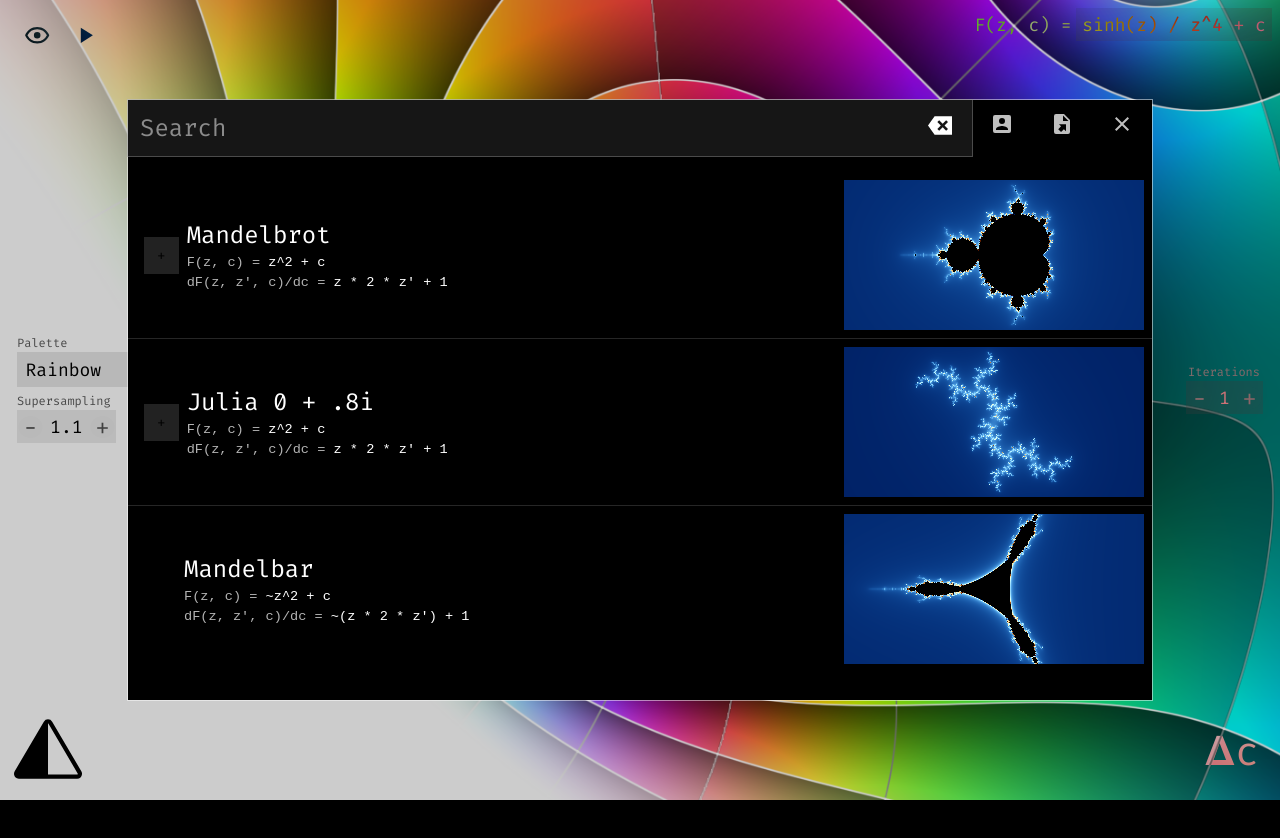
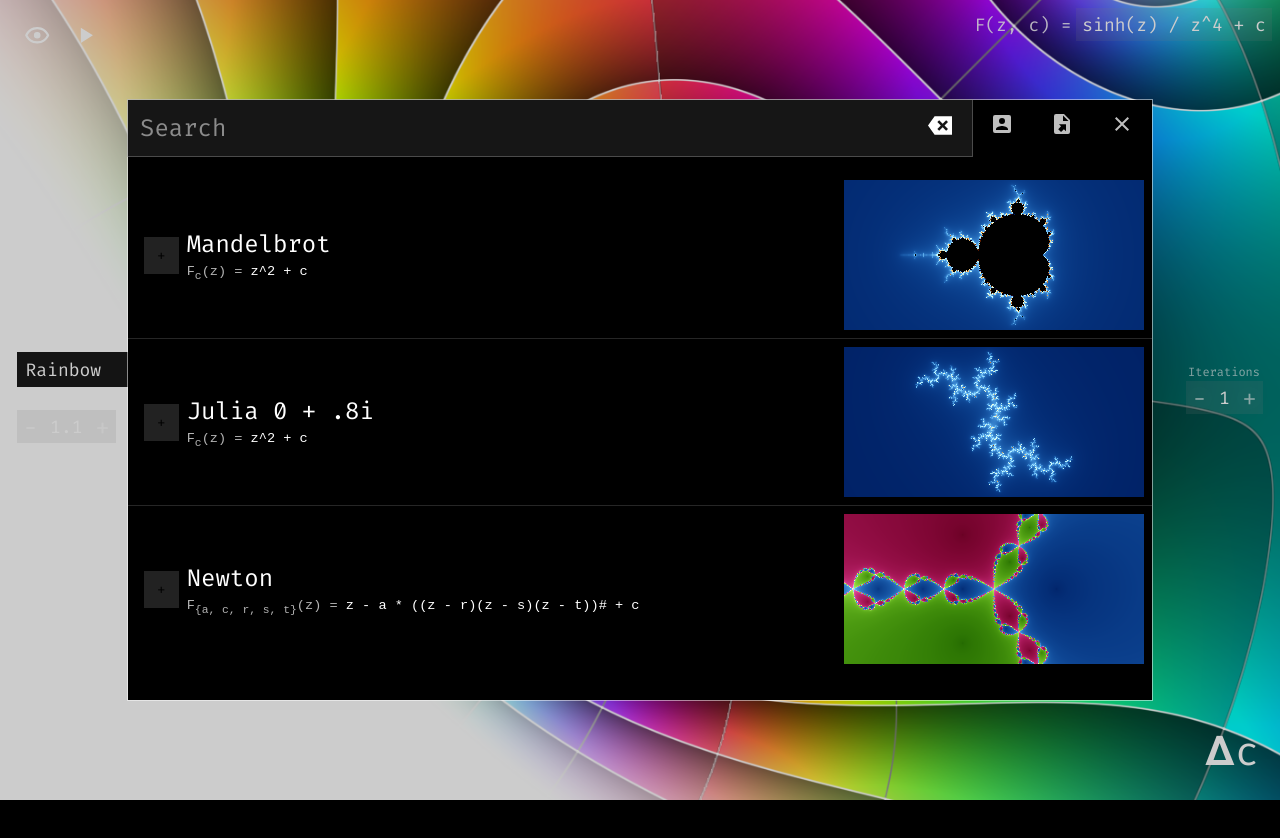
Before and after one commit to paradoxxxzero/fracture, a React (Vite) app: page / in a window 1280 px wide. Both pictures are taken after a click on the button 48 px from the left and 752 px from the top of the page. Shown: the top 838 px of the page. Built offline with nearby package versions, Linux system fonts and the light colour scheme.

Commit message:
Export to png of arbitrary size

```diff
--- a/fracture/components/Preset.jsx
+++ b/fracture/components/Preset.jsx
@@ -1,5 +1,16 @@
 import { memo, useEffect, useState } from 'react'
 import Preview from './Preview'
+
+const formatArgs = argsdict => {
+  const args = Object.keys(argsdict).filter(arg => arg != 'z').sort()
+  if (!args.length) {
+    return null
+  }
+  if (args.length === 1) {
+    return args[0]
+  }
+  return `{${args.join(', ')}}`
+}
 
 const getNodeText = node => {
   if (['string', 'number'].includes(typeof node)) {
@@ -56,6 +67,8 @@ export default memo(function Preset({
     setOpen(false)
   }, [name, search, subforms])
 
+  const args = formatArgs(params.args)
+
   return (
     <div style={{ display: visible ? 'block' : 'none' }}>
       <div
@@ -63,9 +76,8 @@ export default memo(function Preset({
         onClick={() => onPreset(params, index)}
       >
         <div
-          className={`preset-header preset-name-${
-            subforms.length ? 'button' : 'only'
-          }`}
+          className={`preset-header preset-name-${subforms.length ? 'button' : 'only'
+            }`}
         >
           {subforms.length ? (
             <button
@@ -82,13 +94,13 @@ export default memo(function Preset({
             <div className="preset-content">
               <span className="preset-name">{name}</span>
               <code className="preset-formula">
-                <span className="preset-assignment">F(z, c) = </span>
+                <span className="preset-assignment">F{args ? <sub>{args}</sub> : null}(z) = </span>
                 {params.f}
               </code>
-              {/* <code className="preset-derivative_z">
+              <code className="preset-derivative_z">
                 <span className="preset-assignment">dF(z, z', c)/dz = </span>
                 {params.f_prime_z}
-              </code> */}
+              </code>
               <code className="preset-derivative_c">
                 <span className="preset-assignment">dF(z, z', c)/dc = </span>
                 {params.f_prime_c}
--- a/fracture/components/UI.jsx
+++ b/fracture/components/UI.jsx
@@ -18,6 +18,7 @@ import Number from './Number.jsx'
 import Presets from './Presets'
 import Select from './Select.jsx'
 import { cx } from '../decimal.js'
+import { makeBigPng } from '../export.js'
 
 const getShowUI = () => {
   try {
@@ -112,6 +113,30 @@ export default function UI({ runtime, params, setRuntime, updateParams }) {
     }
   }, [handlePreset, presetIndex])
 
+  const exportImage = useCallback(async () => {
+    closePresets()
+    const res = window.prompt('Select image resolution', '500x500')
+    if (!res || !res.includes('x')) {
+      console.error('Invalid resolution')
+      return
+    }
+    const [width, height] = res.split('x').map(x => parseInt(x))
+    if (isNaN(width) || isNaN(height)) {
+      console.error('Invalid resolution')
+      return
+    }
+
+    const url = await makeBigPng(runtime, width, height)
+    if (url) {
+      const a = document.createElement('a')
+      document.body.appendChild(a)
+      a.style.display = 'none'
+      a.href = url
+      a.download = `${document.title}-${width}x${height}`
+      a.click()
+    }
+  }, [closePresets, runtime])
+
   const args = Object.keys(params.args)
 
   return (
@@ -119,6 +144,7 @@ export default function UI({ runtime, params, setRuntime, updateParams }) {
       <Presets
         open={showPresets}
         onPreset={handlePreset}
+        onExportImage={exportImage}
         closePresets={closePresets}
       />
       <main className={runtime.error ? 'error ui' : 'ui'} title={runtime.error}>
@@ -566,8 +592,7 @@ export default function UI({ runtime, params, setRuntime, updateParams }) {
           )}
           {['simple', 'advanced', 'full'].includes(showUI) ? (
             <button
-              className={`space-button button${
-                runtime.processing ? ' processing' : ''
+              className={`space-button button${runtime.processing ? ' processing' : ''
                 }`}
               onClick={() =>
                 updateParams({
--- /dev/null
+++ b/fracture/export.js
@@ -0,0 +1,128 @@
+import { render, updateUniforms } from './render'
+
+function wait() {
+  return new Promise(resolve => {
+    setTimeout(resolve, 100)
+  })
+}
+
+export const renderChunk = (
+  runtime,
+  fullWidth,
+  fullHeight,
+  x,
+  y,
+  width,
+  height,
+  margin = 0
+) => {
+  const { gl } = runtime
+  const margins = {
+    left: 0,
+    right: 0,
+    top: 0,
+    bottom: 0,
+  }
+
+  margins.left = Math.min(margin, x)
+  margins.top = Math.min(margin, y)
+  margins.right = Math.min(margin, fullWidth - x - width)
+  margins.bottom = Math.min(margin, fullHeight - y - height)
+
+  render(runtime, {
+    height: height + margins.top + margins.bottom,
+    width: width + margins.left + margins.right,
+    x: x - margins.left,
+    y: y - margins.top,
+    fullWidth,
+    fullHeight,
+  })
+
+  const data = new Uint8ClampedArray(width * height * 4)
+  gl.bindFramebuffer(gl.FRAMEBUFFER, null)
+  gl.readPixels(
+    margins.left,
+    margins.bottom,
+    width,
+    height,
+    gl.RGBA,
+    gl.UNSIGNED_BYTE,
+    data
+  )
+  return new ImageData(data, width, height)
+}
+
+export const iterateChunks = async (
+  runtime,
+  width,
+  height,
+  chunkWidth,
+  chunkHeight,
+  progress,
+  combinedCtx,
+  margin = 0
+) => {
+  const total = Math.ceil(width / chunkWidth) * Math.ceil(height / chunkHeight)
+  let i = 0
+  for (let chunkY = 0; chunkY < height; chunkY += chunkHeight) {
+    const localHeight = Math.min(chunkHeight, height - chunkY)
+
+    for (let chunkX = 0; chunkX < width; chunkX += chunkWidth) {
+      const localWidth = Math.min(chunkWidth, width - chunkX)
+
+      const data = renderChunk(
+        runtime,
+        width,
+        height,
+        chunkX,
+        chunkY,
+        localWidth,
+        localHeight,
+        margin
+      )
+      if (!data) {
+        return
+      }
+
+      combinedCtx.putImageData(data, chunkX, chunkY)
+
+      progress.innerHTML = `${(++i / total * 100).toFixed(0)}%`
+
+      await wait()
+    }
+  }
+}
+
+export async function makeBigPng(runtime, width, height) {
+  const chunkWidth = 100
+  const chunkHeight = 100
+  const margin = 0
+
+  const progress = document.createElement('div')
+  progress.className = 'export-progress'
+  document.body.appendChild(progress)
+
+  const combinedCanvas = document.createElement('canvas')
+  combinedCanvas.width = width
+  combinedCanvas.height = height
+  const combinedCtx = combinedCanvas.getContext('2d')
+
+  try {
+    await iterateChunks(
+      runtime,
+      width,
+      height,
+      chunkWidth,
+      chunkHeight,
+      progress,
+      combinedCtx,
+      margin
+    )
+  } finally {
+    document.body.removeChild(progress)
+  }
+  updateUniforms(runtime)
+  render(runtime)
+
+  return combinedCanvas.toDataURL('image/png')
+}
--- a/fracture/formula.js
+++ b/fracture/formula.js
@@ -964,6 +964,12 @@ class Leaf {
     // if (this.type === 'identifier' && this.value === 'i') {
     //   return new Complex(new Leaf('number', 0), new Leaf('number', 1))
     // }
+    if (this.type === 'identifier' && this.value === 'x') {
+      return new FunctionOp('re', [new Leaf('identifier', 'z')])
+    }
+    if (this.type === 'identifier' && this.value === 'y') {
+      return new FunctionOp('im', [new Leaf('identifier', 'z')])
+    }
     return this
   }
 }
@@ -983,7 +989,7 @@ const readToken = (input, i) => {
 
 const tokenize = input => {
   let tokens = []
-  for (let i = 0; i < input.length; ) {
+  for (let i = 0; i < input.length;) {
     const token = readToken(input, i)
     i = token.end
     if (token.type !== 'whitespace') {
--- a/fracture/hooks/useInteract.js
+++ b/fracture/hooks/useInteract.js
@@ -34,13 +34,13 @@ export const useInteract = (runtime, updateParams) => {
   const shift = useCallback(
     (dx, dy, zoom, alt) => {
       const aspect = runtime.gl.canvas.width / runtime.gl.canvas.height
-      const width = local.current.scale.multiply(2)
+      const height = local.current.scale.multiply(2)
       const move = zoom ? runtime.varying : runtime.move
       // alt = !alt === (zoom || runtime.moveCenter)
       move.split('').forEach(key => {
         // if (runtime.varying.includes(key) === alt) {
         local.current.args[key] = local.current.args[key].add(
-          cx(-dx * aspect, dy).multiply(width)
+          cx(-dx * aspect, dy).multiply(height)
         )
         // }
       })
@@ -85,7 +85,6 @@ export const useInteract = (runtime, updateParams) => {
         runtime.env.uniforms.scale,
         local.current.scale.to2fv()
       )
-      update()
       if (!loop.current) {
         loop.current = requestAnimationFrame(animate)
       }
@@ -150,6 +149,7 @@ export const useInteract = (runtime, updateParams) => {
     }
 
     const onUp = e => {
+      update()
       local.current.pointers.clear()
       distance = null
       pinch = null
@@ -176,6 +176,7 @@ export const useInteract = (runtime, updateParams) => {
       const y = e.clientY / window.innerHeight
       rescale(delta, x, y)
       quickUpdate()
+      update()
     }
     document.addEventListener('wheel', handleWheel)
     return () => {
--- a/fracture/presets.js
+++ b/fracture/presets.js
@@ -72,11 +72,11 @@ const newt = (name, f, extra = {}) => ({
   },
 })
 
-const nova = (name, f, g, extra = {}) => ({
+const nova = (name, f, extra = {}) => ({
   name,
   params: {
     args: { z: cx(1), c: cx(-0.5) },
-    f: `z - ${g ? `${g} * ` : ''}(${f})# + c`,
+    f: `z - ${extra?.args?.a ? 'a * ' : ''}(${f})# + c`,
     useDerivative: false,
     convergent: true,
     divergent: false,
@@ -146,19 +146,6 @@ export const presets = withDefaults([
         scale: cx(3),
         derivative: 350,
       }),
-    ],
-  },
-  {
-    ...julia('Julia 0 + .8i', 2, cx(0, 0.8)),
-    subforms: [
-      julia('Julia -.7 + .27015', 2, cx(-0.7, 0.27015)),
-      julia('Julia .355 + .355i', 2, cx(0.355, 0.355)),
-      julia('Bijulia -.371594 + .662412i', 3, cx(-0.371594, 0.662412)),
-      julia('Trijulia -.29053 - .450488i', 4, cx(-0.29053, -0.450488), {
-        derivative: 175,
-      }),
-    ],
-  },
       {
         name: 'Mandelbar',
         params: {
@@ -167,6 +154,36 @@ export const presets = withDefaults([
           f_perturb: '~(2 * Z * dz + dz^2) + dc',
         },
       },
+      {
+        name: 'Tearbrot',
+        params: {
+          args: { z: cx(), c: cx(0, 1) },
+          scale: cx(4),
+          transform: rotate(-Math.PI / 2),
+          f: '(z + 1)^2 / c',
+          showDerivative: true,
+          derivative: 80,
+          f_perturb:
+            '(C * dz^2 + 2 * C * dz * Z + 2 * C * dz - dc * Z^2 - 2 * dc * Z - dc) / (C * (C + dc))',
+        },
+      },
+      {
+        name: 'Moonbrot',
+        params: {
+          scale: cx(6),
+          f: 'c / (z + 1)^2',
+          derivative: 120,
+        },
+      },
+      {
+        name: 'Mothbrot',
+        params: {
+          scale: cx(1.5),
+          f: 'z^2 * (|re(z)| + |im(z)|i)^3 + c',
+          derivative: 120,
+        },
+      },
+
       {
         name: 'Burningship',
         params: {
@@ -222,34 +239,45 @@ export const presets = withDefaults([
         ],
       },
       {
-    name: 'Tearbrot',
+        name: 'Magnet',
         params: {
-      args: { z: cx(), c: cx(0, 1) },
-      scale: cx(4),
-      transform: rotate(-Math.PI / 2),
-      f: '(z + 1)^2 / c',
-      showDerivative: true,
-      derivative: 80,
-      f_perturb:
-        '(C * dz^2 + 2 * C * dz * Z + 2 * C * dz - dc * Z^2 - 2 * dc * Z - dc) / (C * (C + dc))',
+          args: { z: cx(), c: cx(1) },
+          scale: cx(3),
+          f: '((z^2 + c - 1) / (2z + c - 2))^2',
+          useDerivative: false,
+          convergent: true,
         },
       },
       {
-    name: 'Moonbrot',
+        name: 'Tetrate',
         params: {
-      scale: cx(6),
-      f: 'c / (z + 1)^2',
-      derivative: 120,
+          args: { z: cx(0.5), c: cx(1) },
+          scale: cx(3),
+          f: 'c^z',
+          useDerivative: false,
         },
       },
       {
-    name: 'Mothbrot',
+        name: 'Celtic',
         params: {
-      scale: cx(1.5),
-      f: 'z^2 * (|re(z)| + |im(z)|i)^3 + c',
-      derivative: 120,
+          args: { z: cx(), c: cx(-0.7) },
+          scale: cx(2),
+          f: '|re(z^2)| + i * im(z^2) + c',
+          useDerivative: false,
         },
       },
+    ],
+  },
+  {
+    ...julia('Julia 0 + .8i', 2, cx(0, 0.8)),
+    subforms: [
+      julia('Julia -.7 + .27015', 2, cx(-0.7, 0.27015)),
+      julia('Julia .355 + .355i', 2, cx(0.355, 0.355)),
+      julia('Bijulia -.371594 + .662412i', 3, cx(-0.371594, 0.662412)),
+      julia('Trijulia -.29053 - .450488i', 4, cx(-0.29053, -0.450488), {
+        derivative: 175,
+      }),
+      julia('2iJulia', '(2i)', cx(), { useDerivative: false, bailout: 4.1, iterations: 100 }),
       {
         name: 'Phoenix',
         params: {
@@ -281,38 +309,14 @@ export const presets = withDefaults([
           f: '(c/z + (im(z)*z - re(z))/c)^2',
         },
       },
-  {
-    name: 'Magnet',
-    params: {
-      args: { z: cx(), c: cx(1) },
-      scale: cx(3),
-      f: '((z^2 + c - 1) / (2z + c - 2))^2',
-      useDerivative: false,
-      convergent: true,
-    },
+    ],
   },
   {
-    name: 'Tetrate',
-    params: {
-      args: { z: cx(0.5), c: cx(1) },
-      scale: cx(3),
-      f: 'c^z',
-      useDerivative: false,
-    },
-  },
-  {
-    name: 'Celtic',
-    params: {
-      args: { z: cx(), c: cx(-0.7) },
-      scale: cx(2),
-      f: '|re(z^2)| + i * im(z^2) + c',
-      useDerivative: false,
-    },
-  },
-  {
-    ...newt('Newton', 'z^3 - 1'),
+    ...newt('Newton', '(z - r)(z - s)(z - t)', { args: { r: cx(1), s: cx(-.5, -.86603), t: cx(-.5, .86603), a: cx(1), c: cx(), z: cx() } }),
     subforms: [
+      newt('Newton', 'z^3 + 1'),
       newt('Newton', 'z^4 - 1'),
+      newt('Newton', '(z^4 - b) / (z - d) - e', { args: { b: cx(-1), d: cx(3), e: cx(1), a: cx(1), z: cx(), c: cx() } }),
       newt('Newton', 'z^3 - 2z + 2'),
       newt('Newton', 'z^8 + 15z^4 - 16'),
       newt('Newton', 'z^5 - 3i * z^3 - (5 + 2i) * z^2 + 3z + 1'),
@@ -347,9 +351,13 @@ export const presets = withDefaults([
     ],
   },
   {
-    ...nova('Nova', 'z^3 - 1'),
+    ...nova('Nova', '(z - r)(z - s)(z - t)', { args: { r: cx(1), s: cx(-.5, -.86603), t: cx(-.5, .86603), a: cx(1), z: cx(1), c: cx(-0.5) } }),
     subforms: [
+      nova('Nova', 'z^3 - 1'),
       nova('Nova', 'z^4 - 1'),
+      nova('Nova', '(z - 1)(z - 4 + i * sqrt(2))(z + sqrt(3) - i * sqrt(3))', {
+        args: { z: cx(1), c: cx() }, scale: cx(2)
+      }),
       nova('Nova', 'z^3 - 2z + 2'),
       nova('Nova', 'z^8 + 15z^4 - 16'),
       nova('Nova', 'z^6 + z^3 - 1'),
--- a/fracture/render.js
+++ b/fracture/render.js
@@ -76,8 +76,8 @@ export const preprocess = (rt, source) => {
       .concat(
         rt.perturb
           ? ['z', 'c']
-              .filter(arg => rt.varying.includes(arg))
-              .map(arg => `d${arg}`)
+            .filter(arg => rt.varying.includes(arg))
+            .map(arg => `d${arg}`)
           : []
       )
       .map(arg => `${arg} += pixel;\n  ${arg} *= transform;`)
@@ -305,11 +305,11 @@ export const updateUniforms = rt => {
     })
 }
 
-export const resizeCanvasToDisplaySize = (canvas, sampling) => {
+export const resizeCanvasToDisplaySize = (canvas, sampling, forceSize) => {
   let rw = canvas.clientWidth
   let rh = canvas.clientHeight
-  let cw = rw * sampling
-  let ch = rh * sampling
+  let cw = forceSize ? forceSize.width : rw * sampling
+  let ch = forceSize ? forceSize.height : rh * sampling
 
   if (cw !== canvas.width || ch !== canvas.height) {
     cw = Math.floor(cw)
@@ -319,6 +319,7 @@ export const resizeCanvasToDisplaySize = (canvas, sampling) => {
     canvas.height = ch
     return true
   }
+  return !!forceSize
 }
 
 const multiply = (c, matrix) => {
@@ -351,7 +352,7 @@ const fillOrbit = (rt, orbit, z, c, max, shift) => {
   return { orbit, max: i }
 }
 
-export const render = rt => {
+export const render = (rt, forceSize) => {
   if (!rt.gl) {
     // Context lost
     return
@@ -361,12 +362,34 @@ export const render = rt => {
     rt.env.uniforms.time,
     rt.animate ? performance.now() - rt.timeref : 0
   )
-  if (resizeCanvasToDisplaySize(gl.canvas, rt.supersampling)) {
+  if (resizeCanvasToDisplaySize(gl.canvas, rt.supersampling, forceSize)) {
     gl.viewport(0, 0, gl.canvas.width, gl.canvas.height)
     gl.uniform2fv(rt.env.uniforms.aspect, [
       gl.canvas.width / gl.canvas.height,
       1 / Math.max(gl.canvas.width, gl.canvas.height),
     ])
+    if (forceSize) {
+      const {
+        x, y, width, height, fullWidth, fullHeight,
+      } = forceSize
+      const { scale, varying, args } = rt
+      const { uniforms } = rt.env
+      gl.uniform2fv(uniforms.aspect, [width / height, 1 / Math.max(width, height)])
+      // Scale is the half height of the viewport so here it's fullheight/2
+      // We need scale down to half height
+      const newScale = scale.multiply(height / fullHeight)
+      gl.uniform2fv(uniforms.scale, newScale.to2fv())
+      // Next we need to shift the center to the new center
+      // We need to shift by (x - fullWidth/2) * scale
+      const currentCenter = cx(fullWidth / 2, fullHeight / 2)
+      const newCenter = cx(x + width / 2, y + height / 2)
+      const shift = newCenter.subtract(currentCenter).multiply(scale).divide(cx(fullHeight / 2))
+      varying.split('').forEach(key => {
+        const newVarying = args[key].add(shift)
+        gl.uniform2fv(uniforms[`arg_${key}`], newVarying.to2fv())
+      })
+      // ...
+    }
   }
 
   // TODO: In useProcess / worker + only in prevention if still in viewPort
--- a/index.css
+++ b/index.css
@@ -45,6 +45,7 @@ select {
     padding: 0.25em;
     font-size: 1.5em;
 }
+
 select option {
     background-color: rgba(25, 25, 25);
 }
@@ -52,6 +53,7 @@ select option {
 .error * {
     color: red !important;
 }
+
 .warning * {
     color: orange !important;
 }
@@ -93,24 +95,30 @@ select option {
     0% {
         opacity: 1;
     }
+
     50% {
         opacity: 0.25;
     }
+
     100% {
         opacity: 1;
     }
 }
+
 @keyframes processing-slight {
     0% {
         opacity: 1;
     }
+
     50% {
         opacity: 0.75;
     }
+
     100% {
         opacity: 1;
     }
 }
+
 .ui {
     position: fixed;
     top: 0;
@@ -120,7 +128,6 @@ select option {
     font-size: calc(min(1.75vw, 1em));
     display: flex;
     flex-direction: column;
-  mix-blend-mode: difference;
     justify-content: space-between;
     padding: 0.5em;
     box-sizing: border-box;
@@ -142,14 +149,21 @@ select option {
     flex-direction: row;
     justify-content: space-between;
 }
+
+.ui-row>* {
+    mix-blend-mode: difference;
+}
+
 .ui-row-top {
     align-items: flex-start;
 }
+
 .ui-row-middle {
     flex: 1;
     align-items: center;
     min-height: 0;
 }
+
 .ui-row-bottom {
     align-items: flex-end;
 }
@@ -166,6 +180,7 @@ select option {
     font-size: 0.6em;
     margin: 0.5em;
 }
+
 .subcontrols button {
     margin: 0.25em;
     font-size: 2em;
@@ -194,9 +209,11 @@ select option {
 .bounds .select-label select {
     margin-left: 0.25em;
 }
+
 .bounds .number-control {
     font-size: 0.75em;
 }
+
 .bounds .complex-control {
     height: 2.5em;
 }
@@ -213,9 +230,11 @@ select option {
     font-size: 0.5em;
     width: auto;
 }
+
 .formula .fixed {
     text-decoration: underline;
 }
+
 .complex-formula input {
     color: white;
     border: none;
@@ -224,10 +243,12 @@ select option {
     padding: 0.25em;
     text-align: center;
 }
+
 .complex-formula-label {
     font-size: 1.5em;
     margin-right: 0.25em;
 }
+
 .complex-formula.invalid input {
     outline: 2px solid red;
 }
@@ -243,10 +264,12 @@ select option {
     display: flex;
     justify-content: center;
 }
+
 .view,
 .view .number {
     align-items: flex-start;
 }
+
 .params,
 .params .number {
     align-items: flex-end;
@@ -257,21 +280,26 @@ select option {
     margin: 0.2em 0.75em;
     color: rgba(255, 255, 255, 0.65);
 }
+
 .number {
     display: flex;
 }
+
 .select-label {
     display: flex;
 }
+
 .view .number,
 .params .number,
 .view .select-label,
 .params .select-label {
     flex-direction: column;
 }
+
 .number-control {
     position: relative;
 }
+
 .number input {
     color: white;
     border: none;
@@ -280,6 +308,7 @@ select option {
     padding: 0.25em 1.75em;
     text-align: center;
 }
+
 .number .noplusminus input {
     padding-right: 0.25em;
     padding-left: 0.25em;
@@ -288,6 +317,7 @@ select option {
 .number-label {
     margin-right: 0.25em;
 }
+
 .clean-rels-button {
     margin: 0 -0.5em 0 -0.75em;
     font-size: 1.25em;
@@ -309,6 +339,7 @@ select option {
     padding: 0.5em 0.25em;
     z-index: 1000;
 }
+
 .number .plusminus:hover,
 .number .plusminus:focus,
 .number .plusminus:active {
@@ -321,18 +352,22 @@ select option {
 .number .minus {
     left: -0.1em;
 }
+
 .number .plus {
     right: -0.1em;
 }
+
 .number.invalid input {
     outline: 2px solid red;
 }
+
 .complex-control {
     position: relative;
     display: flex;
     align-items: center;
     flex-wrap: wrap;
 }
+
 .complex-control .button {
     font-size: 1.5em;
 }
@@ -355,6 +390,7 @@ select option {
     border: 1px solid rgba(255, 255, 255, 0.5);
     z-index: 10;
 }
+
 .presets-overlay {
     position: fixed;
     left: 0;
@@ -364,6 +400,7 @@ select option {
     z-index: 9;
     background-color: rgba(0, 0, 0, 0.2);
 }
+
 .presets-modal {
     width: 100%;
     height: 100%;
@@ -373,21 +410,25 @@ select option {
     flex-direction: column;
     font-size: calc(min(2vw, 1em));
 }
+
 .presets-header {
     display: flex;
     justify-content: space-between;
     align-items: flex-start;
 }
+
 .presets-actions {
     display: flex;
     min-width: fit-content;
 }
-.presets-actions > * {
+
+.presets-actions>* {
     font-size: 1.5em;
     line-height: 1;
     padding: 0.5em 0.75em;
 }
-.presets-actions > *:hover {
+
+.presets-actions>*:hover {
     background-color: rgba(255, 255, 255, 0.1);
 }
 
@@ -399,6 +440,7 @@ select option {
     text-decoration: none;
     display: block;
 }
+
 .presets-action svg,
 .presets-clear svg {
     height: 1em;
@@ -410,6 +452,7 @@ select option {
     display: flex;
     flex: 1;
 }
+
 .presets-search input {
     flex: 1;
     color: white;
@@ -419,9 +462,11 @@ select option {
     font-size: 1.5em;
     outline: 1px solid rgba(150, 150, 150, 0.5);
 }
+
 .presets-search input::placeholder {
     color: rgba(255, 255, 255, 0.5);
 }
+
 .presets-clear {
     position: absolute;
     top: 50%;
@@ -441,12 +486,14 @@ select option {
     overflow-y: auto;
     margin: 1em 0 2em;
 }
+
 .presets-list h2 {
     position: sticky;
     top: 0;
     padding-left: 0.75em;
     background-color: black;
 }
+
 .presets-list h4 {
     position: sticky;
     top: 3.25em;
@@ -454,7 +501,7 @@ select option {
     background-color: black;
 }
 
-.presets-list h4 + h4,
+.presets-list h4+h4,
 .presets-list h4:has(+ h4) {
     display: none;
 }
@@ -466,13 +513,16 @@ select option {
     display: flex;
     justify-content: space-between;
 }
+
 .preset:hover {
     background-color: rgba(255, 255, 255, 0.1);
 }
+
 .preset.sub {
     background-color: rgba(255, 255, 255, 0.1);
     border-bottom: 1px solid rgba(0, 0, 0, 0.5);
 }
+
 .preset.sub:hover {
     background-color: rgba(255, 255, 255, 0.15);
 }
@@ -482,11 +532,13 @@ select option {
     display: flex;
     align-items: center;
 }
+
 .preset-content-preview {
     flex: 1;
     display: flex;
     justify-content: space-between;
 }
+
 @media screen and (max-width: 800px) {
     .preset-content-preview {
         flex-direction: column;
@@ -494,9 +546,11 @@ select option {
         align-items: center;
     }
 }
+
 .preview {
     object-fit: contain;
 }
+
 .preset-content {
     display: flex;
     flex-direction: column;
@@ -504,29 +558,47 @@ select option {
     vertical-align: middle;
     align-self: baseline;
 }
+
 .preset-name {
     font-size: 1.5em;
 }
+
 .preset-assignment {
     opacity: 0.7;
 }
+
 .preset-formula {
     font-size: 1em;
 }
+
 .preset-formula,
 .preset-derivative_z,
 .preset-derivative_c {
     font-size: 0.85em;
 }
+
+.preset-derivative_c,
+.preset-derivative_z {
+    display: none;
+}
+
+/*
+.preset:hover .preset-derivative_c {
+    display: block;
+} */
+
 .preset-name-only {
     margin-left: 2.5em;
 }
+
 .preset-name-button {
     margin-left: 0.5em;
 }
+
 .preset-spacer {
     flex: 1;
 }
+
 .preset-toggle {
     background-color: #222222;
     border: none;
@@ -535,12 +607,15 @@ select option {
     left: -1em;
     cursor: pointer;
 }
+
 .preset-toggle:hover {
     background-color: #333333;
 }
+
 .presets-list .space {
     font-size: 1.5em;
 }
+
 .preset:last-child {
     border-bottom: none;
 }
@@ -548,3 +623,17 @@ select option {
 .presets-list .coxeter-diagram {
     font-size: 1.5em;
 }
+
+.export-progress {
+    position: fixed;
+    font-size: 6em;
+    color: rgba(255, 255, 255, 0.5);
+    background-color: rgba(255, 255, 255, 0.1);
+    border-radius: 0.5em;
+    padding: 0.5em;
+    top: 50%;
+    left: 50%;
+    transform: translate(-50%, -50%);
+    z-index: 1000;
+    mix-blend-mode: difference;
+}
--- a/package.json
+++ b/package.json
@@ -24,5 +24,6 @@
   "dependencies": {
     "react": "^18.2.0",
     "react-dom": "^18.2.0"
-  }
+  },
+  "packageManager": "yarn@4.2.2"
 }
```
Also changed, not shown: 1 other file (tests, documents, lock files or other folders). Lines whose indentation alone changed are shown as unchanged.
